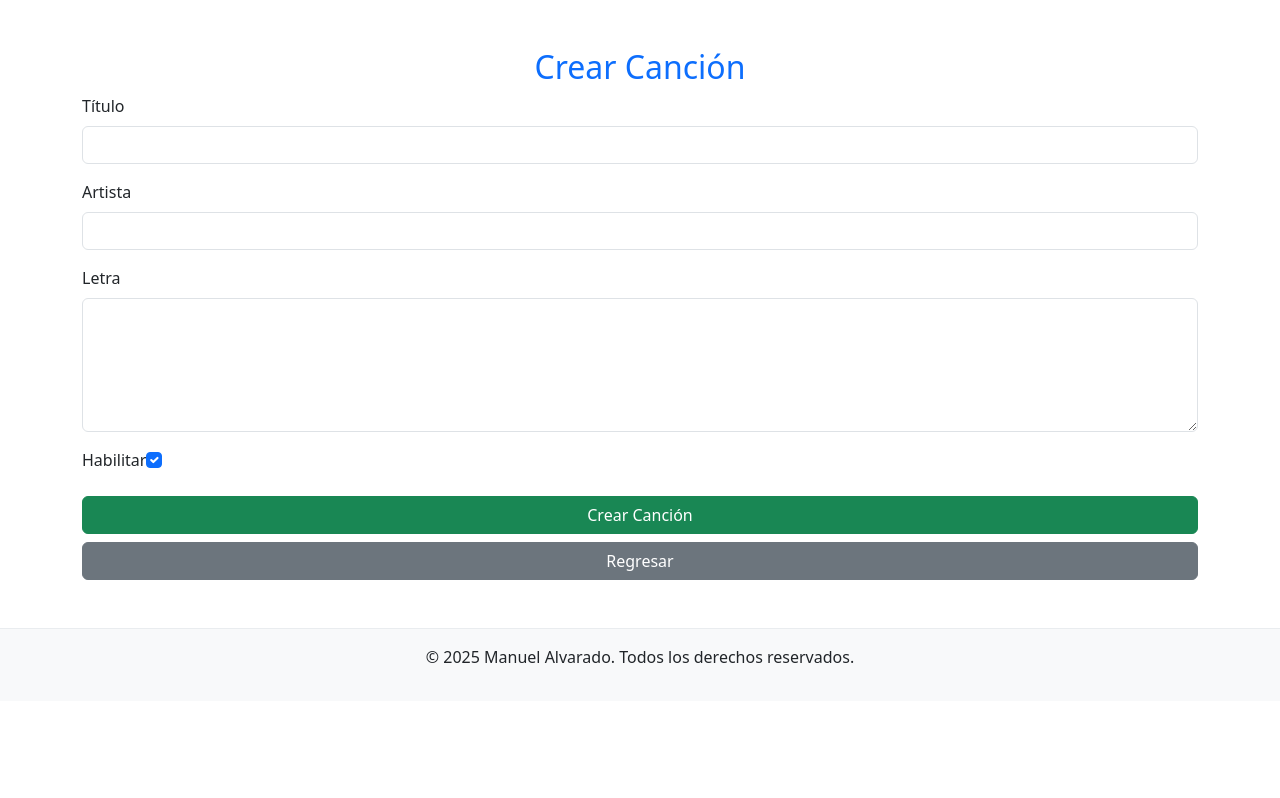
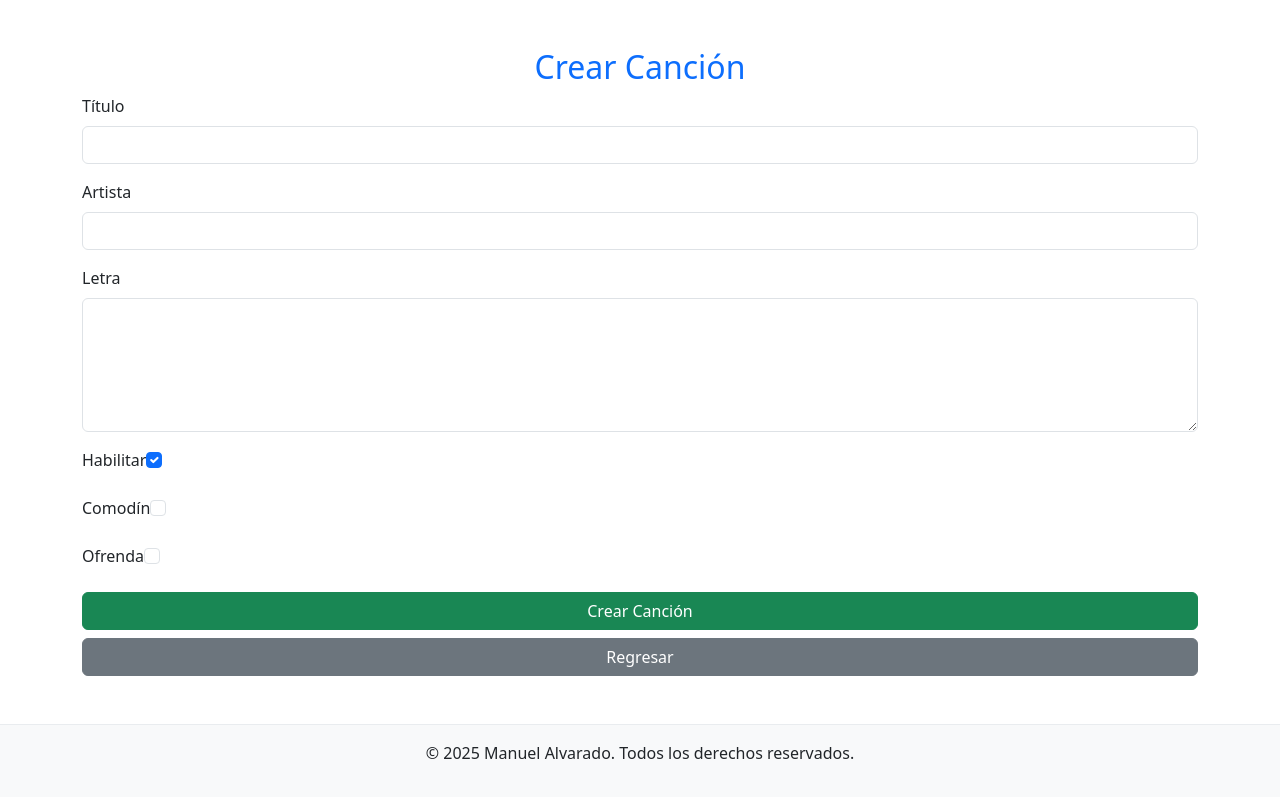
Before and after one commit to ManuelPiano/Alabanzas-front, an Angular app: page /create-song in a window 1280 px wide. Built offline with nearby package versions, Linux system fonts and the light colour scheme.

Commit message:
cambios y mejoras con respecto administracion de alabanzas

```diff
--- a/src/app/create-song/create-song.component.html
+++ b/src/app/create-song/create-song.component.html
@@ -17,6 +17,14 @@
         <label for="chords" class="form-label">Habilitar</label>
         <input type="checkbox" id="active" class="form-check-input" [(ngModel)]="active" name="active" />
       </div>
+      <div class="mb-3">
+        <label for="comodin" class="form-label">Comodín</label>
+        <input type="checkbox" id="comodin" class="form-check-input" [(ngModel)]="comodin" name="comodin" />
+      </div>
+      <div class="mb-3">
+        <label for="ofrenda" class="form-label">Ofrenda</label>
+        <input type="checkbox" id="ofrenda" class="form-check-input" [(ngModel)]="ofrenda" name="ofrenda" />
+      </div>
       <button type="submit" class="btn btn-success w-100">
         {{ id ? 'Actualizar Canción' : 'Crear Canción' }}
       </button>
--- a/src/app/create-song/create-song.component.ts
+++ b/src/app/create-song/create-song.component.ts
@@ -17,6 +17,8 @@ export class CreateSongComponent implements OnInit {
   artist: string = '';
   lyrics: string = '';
   active: boolean = true;
+  ofrenda: boolean = false;
+  comodin: boolean = false;
 
   constructor(
     private songService: SongService,
@@ -38,7 +40,7 @@ export class CreateSongComponent implements OnInit {
     if (this.title && this.artist && this.lyrics) {
       if (this.id) {
         // Si hay un ID, actualiza la canción
-        this.songService.updateSong(this.id, this.title, this.artist, this.lyrics, this.active)
+        this.songService.updateSong(this.id, this.title, this.artist, this.lyrics, this.active, this.ofrenda, this.comodin)
           .then((response) => {
             console.log('Canción actualizada:', response);
             alert('Canción actualizada exitosamente');
@@ -50,7 +52,7 @@ export class CreateSongComponent implements OnInit {
           });
       } else {
         // Si no hay un ID, crea una nueva canción
-        this.songService.createSong(this.title, this.artist, this.lyrics, this.active)
+        this.songService.createSong(this.title, this.artist, this.lyrics, this.active, this.ofrenda, this.comodin)
           .then((response) => {
             console.log('Canción creada:', response);
             alert('Canción creada exitosamente');
--- a/src/app/song-list/song-list.component.html
+++ b/src/app/song-list/song-list.component.html
@@ -29,9 +29,9 @@
             <span class="fw-bold">
               {{ song.title }}
               <!-- Badge de "Comodín" para las últimas dos canciones -->
-              <span *ngIf="i >= songs.length - 2" class="badge bg-warning text-dark ms-2">Comodín</span>
+              <span *ngIf="song.comodin" class="badge bg-warning text-dark ms-2">Comodín</span>
               <!-- Badge de "Ofrenda" si el título incluye la palabra "Ofrenda" -->
-              <span *ngIf="song.title.includes('Ofrenda')" class="badge bg-info text-dark ms-2">Ofrenda</span>
+              <span *ngIf="song.ofrenda" class="badge bg-info text-dark ms-2">Ofrenda</span>
             </span>
             <span class="text-muted">{{ song.author }}</span>
           </div>
--- a/src/app/song.service.ts
+++ b/src/app/song.service.ts
@@ -41,22 +41,25 @@ export class SongService {
     return this.selectedSongId;
   }
 
-  async createSong(title: string, artist: string, lyrics: string, active:boolean): Promise<any> {
+  async createSong(title: string, artist: string, lyrics: string, active:boolean, ofrenda: boolean, comodin: boolean): Promise<any> {
     const params = new HttpParams()
       .set('title', title)
       .set('author', artist)
       .set('lyrics', lyrics)
-      .set('active', active);
-
+      .set('active', active)
+      .set('ofrenda', ofrenda)
+      .set('comodin', comodin);
     return await this.http.post<any>(`${this.apiUrl}/create`, null, { params }).toPromise();
   }
 
-  async updateSong(id: number, title: string, artist: string, lyrics: string, active: boolean): Promise<any> {
+  async updateSong(id: number, title: string, artist: string, lyrics: string, active: boolean, ofrenda: boolean, comodin: boolean): Promise<any> {
     const params = new HttpParams()
       .set('title', title)
       .set('author', artist)
       .set('lyrics', lyrics)
-      .set('active', active.toString()); // Convertir booleano a string
+      .set('active', active.toString())
+      .set('ofrenda', ofrenda.toString())
+      .set('comodin', comodin.toString()); // Convertir booleano a string
 
     return await this.http.put<any>(`${this.apiUrl}/update/${id}`, null, { params }).toPromise();
   }
```
